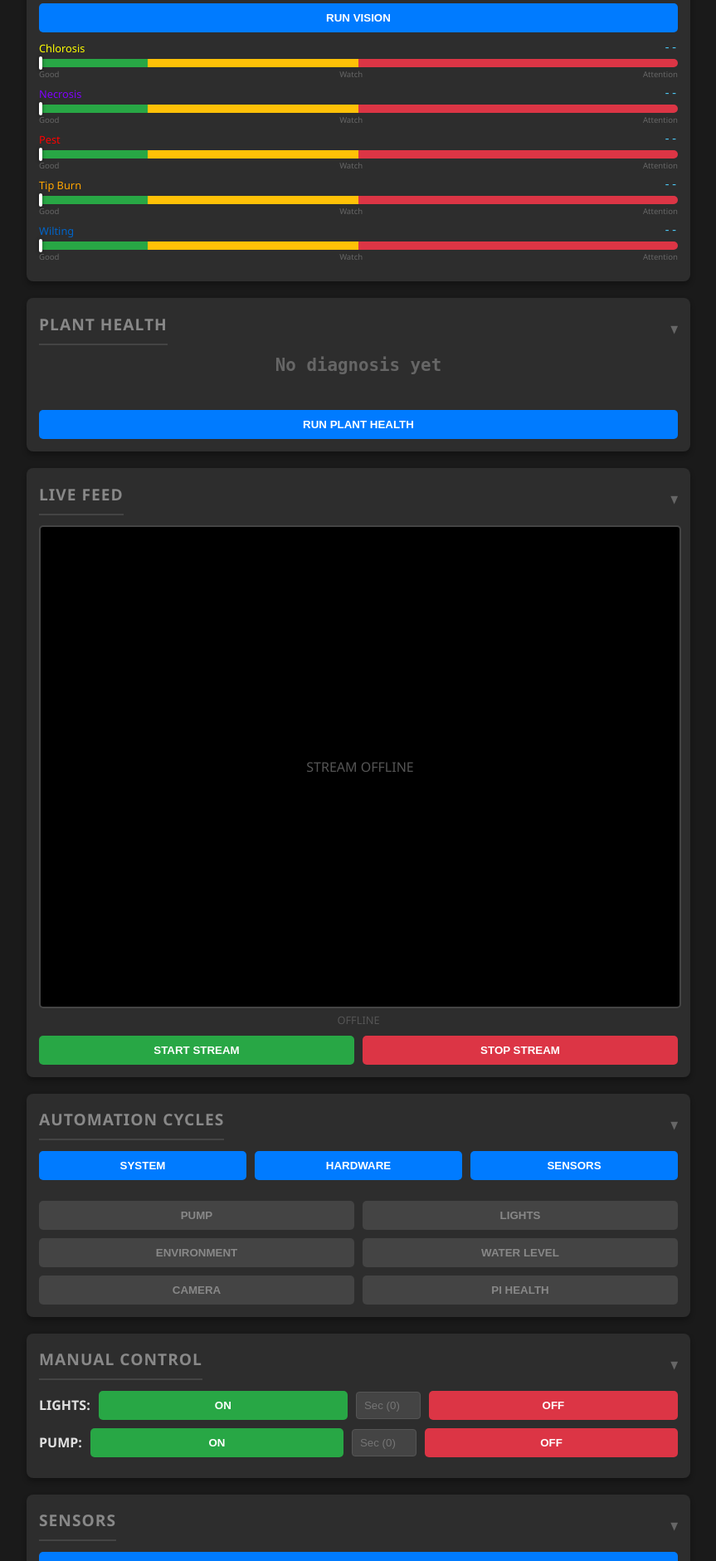
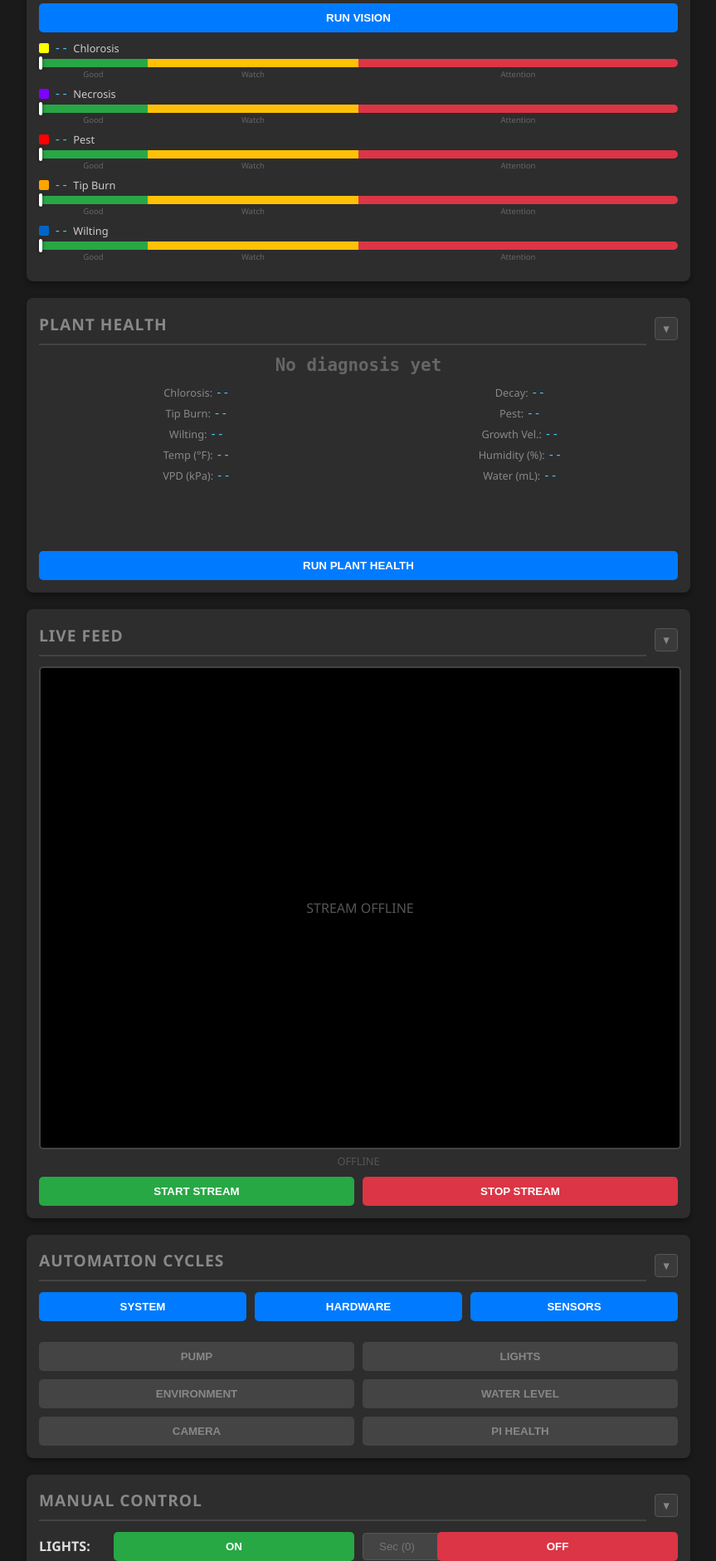
Before and after one commit to JasonCreemers/AeroSense, a Python web app: template templates/index.html in a window 1280 px wide. Shown: the part 2280-4161 px from the top of the page at 83% size, without its empty margins (208-1071 px from the left). Run offline with Jinja, Linux system fonts and the light colour scheme; the template is opened without the code that fills it, so the values that code supplies are empty; some libraries are stand-ins or nearby versions.

Commit message:
new facebook update

```diff
--- a/aerosense/__init__.py
+++ b/aerosense/__init__.py
@@ -13,7 +13,7 @@ Usage:
 from typing import List
 
 # --- Versioning ---
-__version__: str = "v5.11.0"
+__version__: str = "v5.11.1"
 __release__: str = "2026-03-26"
 
 # --- Component Exports ---
--- a/templates/index.html
+++ b/templates/index.html
@@ -10,11 +10,12 @@
 
         /* Sections */
         .panel { background: var(--panel); padding: 15px; border-radius: 8px; box-shadow: 0 4px 6px rgba(0,0,0,0.3); }
-        h2 { margin: 0; border-bottom: 2px solid #444; padding-bottom: 10px; font-size: 1.2rem; text-transform: uppercase; letter-spacing: 1px; color: #888; }
+        h2 { margin: 0; border-bottom: 2px solid #444; padding-bottom: 10px; font-size: 1.2rem; text-transform: uppercase; letter-spacing: 1px; color: #888; width: 100%; }
 
         /* Collapsible Panels */
         .panel-header { display: flex; align-items: center; justify-content: space-between; cursor: pointer; user-select: none; min-height: 44px; }
-        .panel-header::after { content: '\25BC'; color: #666; font-size: 0.8rem; margin-left: 10px; transition: transform 0.2s; }
+        .panel-header::after { content: '\25BC'; color: #888; font-size: 0.65rem; margin-left: 10px; background: #3a3a3a; border: 1px solid #555; border-radius: 4px; width: 26px; height: 26px; display: flex; align-items: center; justify-content: center; flex-shrink: 0; transition: 0.2s; }
+        .panel-header:hover::after { border-color: #888; color: #ccc; }
         .panel.collapsed .panel-header::after { content: '\25B6'; }
         .panel.collapsed .panel-body { display: none; }
         .panel-body { margin-top: 10px; }
@@ -97,7 +98,7 @@
         .moss-msg { padding: 8px 12px; border-radius: 8px; max-width: 85%; word-wrap: break-word; font-size: 0.85rem; white-space: pre-wrap; }
         .moss-msg.user { background: var(--accent); align-self: flex-end; color: white; }
         .moss-msg.assistant { background: #2a2a2a; align-self: flex-start; color: #e0e0e0; border: 1px solid #444; }
-        .moss-msg.streaming { border-color: var(--accent); padding: 10px 14px; }
+        .moss-msg.streaming { border-color: var(--accent); padding: 10px 14px; min-height: 1.2em; min-width: 60px; }
         .moss-status { font-size: 0.75rem; color: #888; text-align: center; padding: 4px; }
         #moss-input {
             background: #222;
@@ -126,14 +127,14 @@
 
         /* Clickable Category Titles */
         .category-title {
-            font-size: 1.15rem; color: #ccc; text-transform: uppercase; letter-spacing: 1px;
-            font-weight: bold; border-bottom: 1px solid #555; padding-bottom: 2px;
-            cursor: pointer; transition: color 0.2s; display: inline-block; min-width: 70%;
+            font-size: 1.05rem; color: #ccc; text-transform: uppercase; letter-spacing: 1px;
+            font-weight: bold; border: 1px solid #555; border-radius: 5px; padding: 6px 16px;
+            cursor: pointer; transition: 0.2s; display: inline-block;
         }
-        .category-title:hover { color: var(--accent); }
+        .category-title:hover { border-color: #888; color: var(--accent); }
 
         /* Developer Tools Divider */
-        .section-divider { text-align: center; padding: 15px 0; font-size: 1.1rem; text-transform: uppercase; letter-spacing: 2px; color: #666; }
+        .section-divider { text-align: center; padding: 10px 0; font-size: 1.3rem; text-transform: uppercase; letter-spacing: 3px; color: #888; font-weight: bold; border-top: 2px solid #444; border-bottom: 2px solid #444; }
     </style>
 </head>
 <body>
@@ -207,44 +208,49 @@
                 </div>
                 <div style="margin-top: 10px;">
                     <div style="margin: 8px 0;">
-                        <div style="display:flex; justify-content:space-between; font-size:0.8rem;">
-                            <span style="color:#FFFF00;">Chlorosis</span>
-                            <span class="data-tag" id="v-chlorosis">--</span>
+                        <div style="display:flex; align-items:center; font-size:0.8rem; gap:6px;">
+                            <span style="display:inline-block; width:12px; height:12px; background:#FFFF00; border-radius:2px; flex-shrink:0;"></span>
+                            <span class="data-tag" id="v-chlorosis" style="color:#4dc9f6;">--</span>
+                            <span style="color:#ccc;">Chlorosis</span>
                         </div>
                         <div class="vision-bar"><div class="vision-bar-indicator" id="vbar-chlorosis" style="left:0%;"></div></div>
-                        <div style="display:flex; justify-content:space-between; font-size:0.6rem; color:#666;"><span>Good</span><span>Watch</span><span>Attention</span></div>
+                        <div style="display:flex; font-size:0.6rem; color:#666;"><span style="flex:17; text-align:center;">Good</span><span style="flex:33; text-align:center;">Watch</span><span style="flex:50; text-align:center;">Attention</span></div>
                     </div>
                     <div style="margin: 8px 0;">
-                        <div style="display:flex; justify-content:space-between; font-size:0.8rem;">
-                            <span style="color:#8000FF;">Necrosis</span>
-                            <span class="data-tag" id="v-necrosis">--</span>
+                        <div style="display:flex; align-items:center; font-size:0.8rem; gap:6px;">
+                            <span style="display:inline-block; width:12px; height:12px; background:#8000FF; border-radius:2px; flex-shrink:0;"></span>
+                            <span class="data-tag" id="v-necrosis" style="color:#4dc9f6;">--</span>
+                            <span style="color:#ccc;">Necrosis</span>
                         </div>
                         <div class="vision-bar"><div class="vision-bar-indicator" id="vbar-necrosis" style="left:0%;"></div></div>
-                        <div style="display:flex; justify-content:space-between; font-size:0.6rem; color:#666;"><span>Good</span><span>Watch</span><span>Attention</span></div>
+                        <div style="display:flex; font-size:0.6rem; color:#666;"><span style="flex:17; text-align:center;">Good</span><span style="flex:33; text-align:center;">Watch</span><span style="flex:50; text-align:center;">Attention</span></div>
                     </div>
                     <div style="margin: 8px 0;">
-                        <div style="display:flex; justify-content:space-between; font-size:0.8rem;">
-                            <span style="color:#FF0000;">Pest</span>
-                            <span class="data-tag" id="v-pest">--</span>
+                        <div style="display:flex; align-items:center; font-size:0.8rem; gap:6px;">
+                            <span style="display:inline-block; width:12px; height:12px; background:#FF0000; border-radius:2px; flex-shrink:0;"></span>
+                            <span class="data-tag" id="v-pest" style="color:#4dc9f6;">--</span>
+                            <span style="color:#ccc;">Pest</span>
                         </div>
                         <div class="vision-bar"><div class="vision-bar-indicator" id="vbar-pest" style="left:0%;"></div></div>
-                        <div style="display:flex; justify-content:space-between; font-size:0.6rem; color:#666;"><span>Good</span><span>Watch</span><span>Attention</span></div>
+                        <div style="display:flex; font-size:0.6rem; color:#666;"><span style="flex:17; text-align:center;">Good</span><span style="flex:33; text-align:center;">Watch</span><span style="flex:50; text-align:center;">Attention</span></div>
                     </div>
                     <div style="margin: 8px 0;">
-                        <div style="display:flex; justify-content:space-between; font-size:0.8rem;">
-                            <span style="color:#FFA500;">Tip Burn</span>
-                            <span class="data-tag" id="v-tipburn">--</span>
+                        <div style="display:flex; align-items:center; font-size:0.8rem; gap:6px;">
+                            <span style="display:inline-block; width:12px; height:12px; background:#FFA500; border-radius:2px; flex-shrink:0;"></span>
+                            <span class="data-tag" id="v-tipburn" style="color:#4dc9f6;">--</span>
+                            <span style="color:#ccc;">Tip Burn</span>
                         </div>
                         <div class="vision-bar"><div class="vision-bar-indicator" id="vbar-tipburn" style="left:0%;"></div></div>
-                        <div style="display:flex; justify-content:space-between; font-size:0.6rem; color:#666;"><span>Good</span><span>Watch</span><span>Attention</span></div>
+                        <div style="display:flex; font-size:0.6rem; color:#666;"><span style="flex:17; text-align:center;">Good</span><span style="flex:33; text-align:center;">Watch</span><span style="flex:50; text-align:center;">Attention</span></div>
                     </div>
                     <div style="margin: 8px 0;">
-                        <div style="display:flex; justify-content:space-between; font-size:0.8rem;">
-                            <span style="color:#0064C8;">Wilting</span>
-                            <span class="data-tag" id="v-wilting">--</span>
+                        <div style="display:flex; align-items:center; font-size:0.8rem; gap:6px;">
+                            <span style="display:inline-block; width:12px; height:12px; background:#0064C8; border-radius:2px; flex-shrink:0;"></span>
+                            <span class="data-tag" id="v-wilting" style="color:#4dc9f6;">--</span>
+                            <span style="color:#ccc;">Wilting</span>
                         </div>
                         <div class="vision-bar"><div class="vision-bar-indicator" id="vbar-wilting" style="left:0%;"></div></div>
-                        <div style="display:flex; justify-content:space-between; font-size:0.6rem; color:#666;"><span>Good</span><span>Watch</span><span>Attention</span></div>
+                        <div style="display:flex; font-size:0.6rem; color:#666;"><span style="flex:17; text-align:center;">Good</span><span style="flex:33; text-align:center;">Watch</span><span style="flex:50; text-align:center;">Attention</span></div>
                     </div>
                 </div>
             </div>
@@ -259,8 +265,19 @@
                 <div style="text-align: center; margin-bottom: 10px;">
                     <span id="health-prediction" class="data-tag" style="font-size: 1.3rem; font-weight: bold; color: #666;">No diagnosis yet</span>
                 </div>
-                <div id="health-features" style="display:none; margin: 10px 0; font-size: 0.8rem; line-height: 1.6;">
-                    <div class="grid-2" style="gap: 2px 10px; text-align: center;" id="health-features-grid"></div>
+                <div id="health-features" style="margin: 10px 0; font-size: 0.8rem; line-height: 1.6; min-height: 160px;">
+                    <div class="grid-2" style="gap: 2px 10px; text-align: center;" id="health-features-grid">
+                        <div><span style="color:#888;">Chlorosis:</span> <span class="data-tag">--</span></div>
+                        <div><span style="color:#888;">Decay:</span> <span class="data-tag">--</span></div>
+                        <div><span style="color:#888;">Tip Burn:</span> <span class="data-tag">--</span></div>
+                        <div><span style="color:#888;">Pest:</span> <span class="data-tag">--</span></div>
+                        <div><span style="color:#888;">Wilting:</span> <span class="data-tag">--</span></div>
+                        <div><span style="color:#888;">Growth Vel.:</span> <span class="data-tag">--</span></div>
+                        <div><span style="color:#888;">Temp (°F):</span> <span class="data-tag">--</span></div>
+                        <div><span style="color:#888;">Humidity (%):</span> <span class="data-tag">--</span></div>
+                        <div><span style="color:#888;">VPD (kPa):</span> <span class="data-tag">--</span></div>
+                        <div><span style="color:#888;">Water (mL):</span> <span class="data-tag">--</span></div>
+                    </div>
                 </div>
                 <div style="text-align: center; margin-bottom: 10px;">
                     <span class="time-tag" id="health-time"></span>
@@ -320,16 +337,16 @@
                 <h2>Manual Control</h2>
             </div>
             <div class="panel-body">
-                <div class="row">
-                    <span style="width: 80px; font-weight: bold;">LIGHTS:</span>
+                <div style="display:grid; grid-template-columns: 80px 1fr 80px 1fr; gap:10px; align-items:center; margin-bottom:10px;">
+                    <span style="font-weight: bold;">LIGHTS:</span>
                     <button class="btn-green" onclick="manualRun('LIGHTS', 'ON')">ON</button>
-                    <input type="number" id="dur_lights" placeholder="Sec (0)">
+                    <input type="number" id="dur_lights" placeholder="Sec (0)" style="width:100%;">
                     <button class="btn-red" onclick="manualRun('LIGHTS', 'OFF')">OFF</button>
                 </div>
-                <div class="row">
-                    <span style="width: 80px; font-weight: bold;">PUMP:</span>
+                <div style="display:grid; grid-template-columns: 80px 1fr 80px 1fr; gap:10px; align-items:center;">
+                    <span style="font-weight: bold;">PUMP:</span>
                     <button class="btn-green" onclick="manualRun('PUMP', 'ON')">ON</button>
-                    <input type="number" id="dur_pump" placeholder="Sec (0)">
+                    <input type="number" id="dur_pump" placeholder="Sec (0)" style="width:100%;">
                     <button class="btn-red" onclick="manualRun('PUMP', 'OFF')">OFF</button>
                 </div>
             </div>
@@ -341,7 +358,7 @@
                 <h2>Sensors</h2>
             </div>
             <div class="panel-body">
-                <button class="btn-blue" style="margin-bottom: 10px;" onclick="post('/api/run_sensor', {target: 'SENSORS'})">RUN ALL SENSORS</button>
+                <button class="btn-blue" style="margin-bottom: 20px;" onclick="post('/api/run_sensor', {target: 'SENSORS'})">RUN ALL SENSORS</button>
 
                 <div style="margin-bottom: 10px;">
                     <button class="btn-outline" onclick="post('/api/run_sensor', {target: 'ENVIRONMENT'})">RUN ENVIRONMENTAL</button>
@@ -833,7 +850,7 @@
                                     grid.appendChild(item);
                                 }
                             }
-                            document.getElementById('health-features').style.display = 'block';
+                            // Features grid is always visible, no need to toggle display
                         }
 
                         let hBtn = document.getElementById('btn-health');
```
Also changed, not shown: CHANGELOG.md, README.md.
